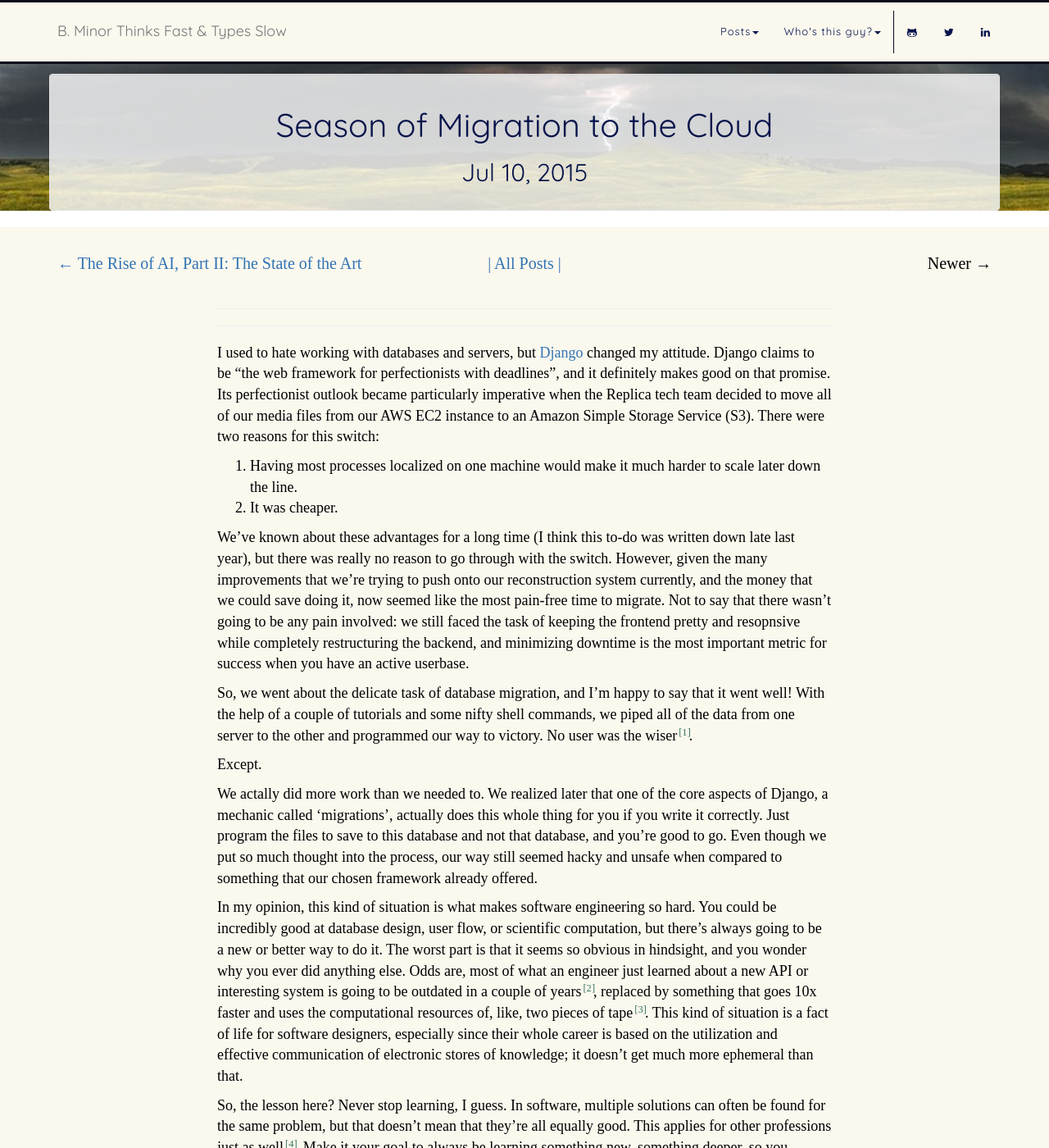
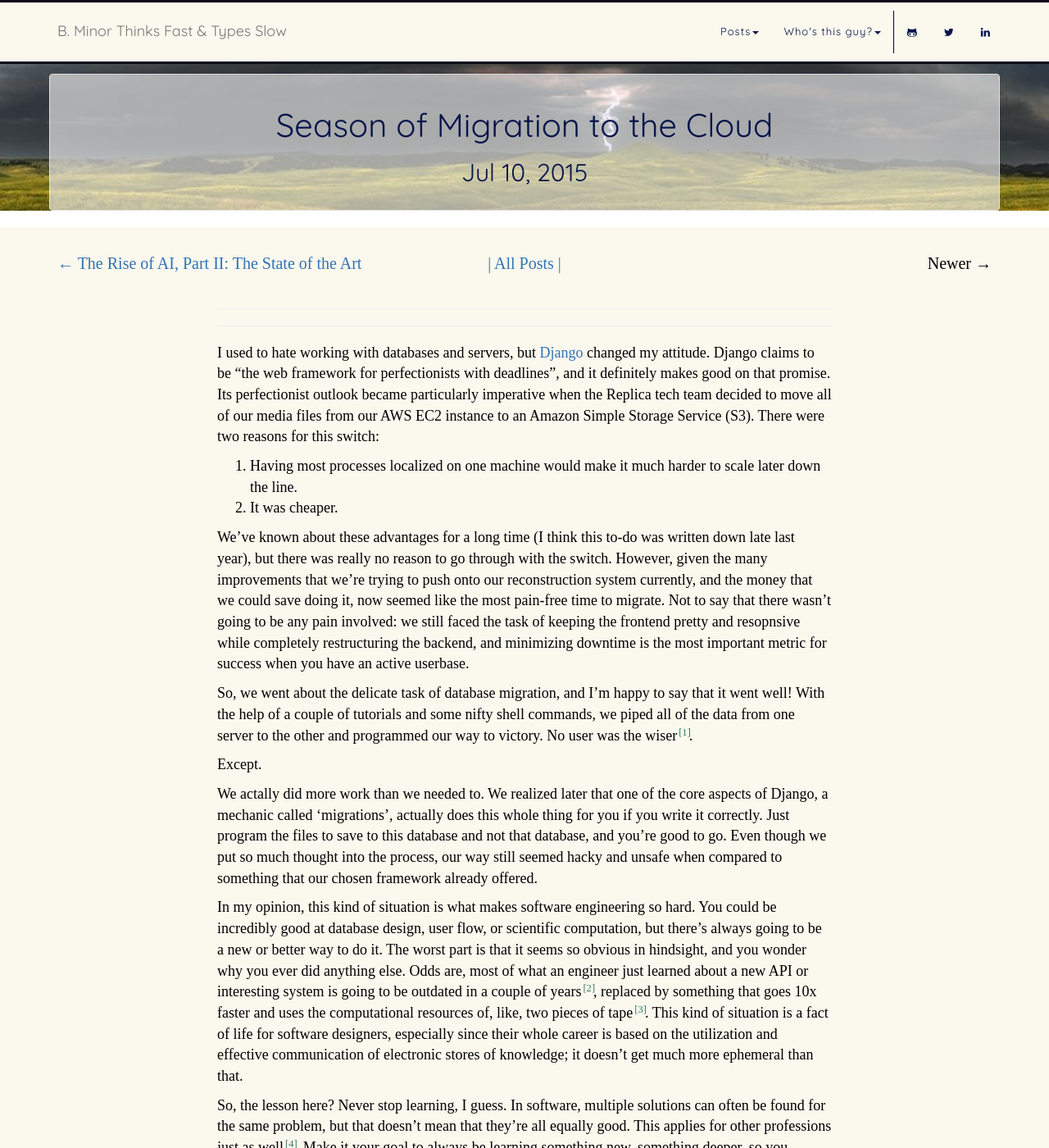
Before and after one commit to bminortx/bminortx.github.io, a Jekyll site: the page built from _posts/2015-07-10-Season-of-Migration-to-the-Cloud.md, in a window 1280 px wide and 1400 px high. Shown: the whole window at 82% size. Built offline with Jekyll 4.4.1, drawn with Linux system fonts in a browser that asks for light colours; nearby versions of some CDN libraries; some web fonts are replaced; comment, search, counter and statistics services are not loaded.

Commit message:
lower opacity

```diff
--- a/css/cover.css
+++ b/css/cover.css
@@ -372,7 +372,7 @@ body {
   .post-heading h3 {
     font-size: 30px; }
   .post-heading .well {
-    background-color: rgba(255, 255, 255, 0.8); }
+    background-color: rgba(255, 255, 255, 0.6); }
 
 /* Footnote tooltip styling */
 .ref {
--- a/css/cover.sass
+++ b/css/cover.sass
@@ -393,7 +393,7 @@ body
   h3
     font-size: 30px
   .well
-    background-color: rgba(255, 255, 255, 0.8)
+    background-color: rgba(255, 255, 255, 0.6)
 
 /* Footnote tooltip styling
 
```
